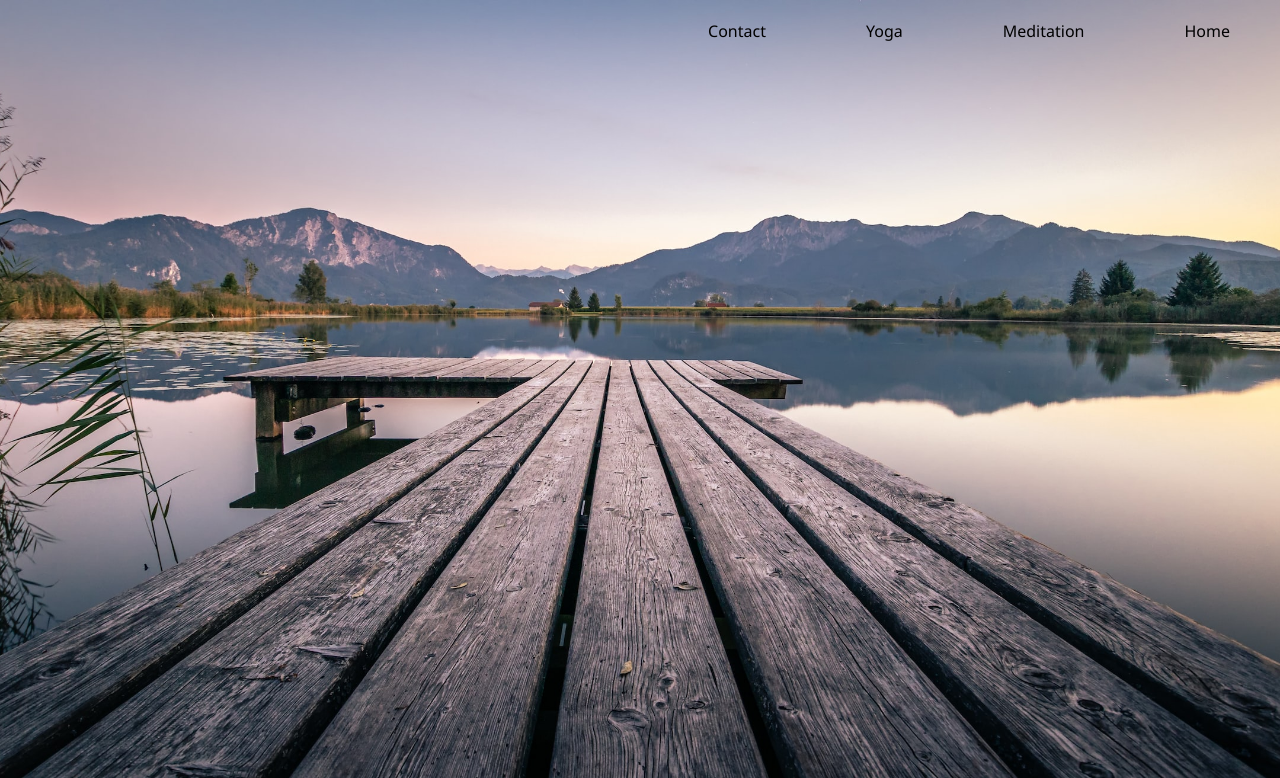
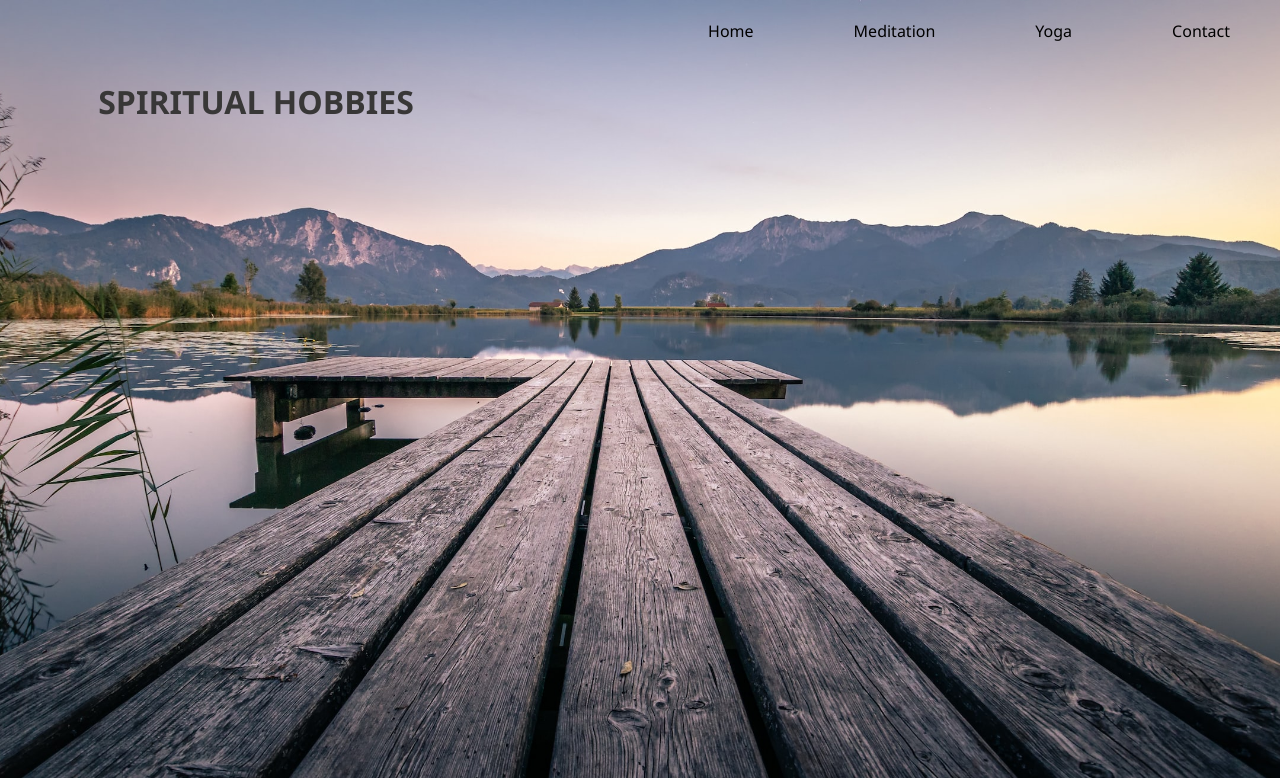
Before and after one commit to SebMigas/spiritual_hobbies, a plain HTML site: page index.html in a window 1280 px wide. Shown: the top 778 px of the page. Drawn offline with Linux system fonts and the light colour scheme.

Commit message:
Add h1 and style

```diff
--- a/css/style.css
+++ b/css/style.css
@@ -47,3 +47,12 @@
 .nav-list li:hover:after {
     width: 100%;
 }
+
+.content {
+    width: 100%;
+    position: absolute;
+    top: 10%;
+    right: 30%;
+    text-align: center;
+    color: rgb(56, 55, 55);
+}
--- a/index.html
+++ b/index.html
@@ -18,11 +18,15 @@
     <div class="bcg">
         <div class="nav-list">
             <ul>
+                <li><a href="#">Contact</a></li>
+                <li><a href="#">Yoga</a></li>
+                <li><a href="#">Meditation</a></li>
                 <li><a href="#">Home</a></li>
-                <li><a href="#">Meditation</a></li>
-                <li><a href="#">Yoga</a></li>
-                <li><a href="#">Contact</a></li>
             </ul>
+        </div>
+
+        <div class="content">
+            <h1>SPIRITUAL HOBBIES</h1>
         </div>
     </div>
 
```
